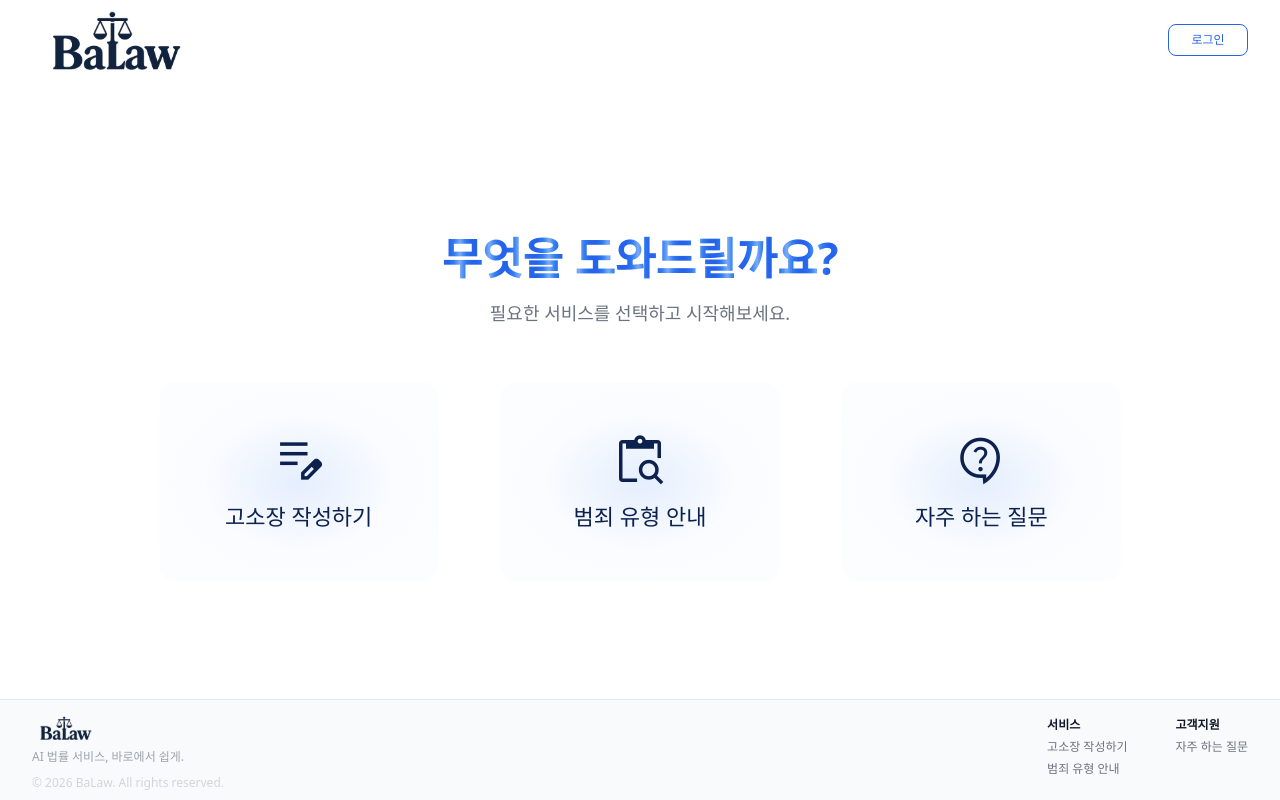
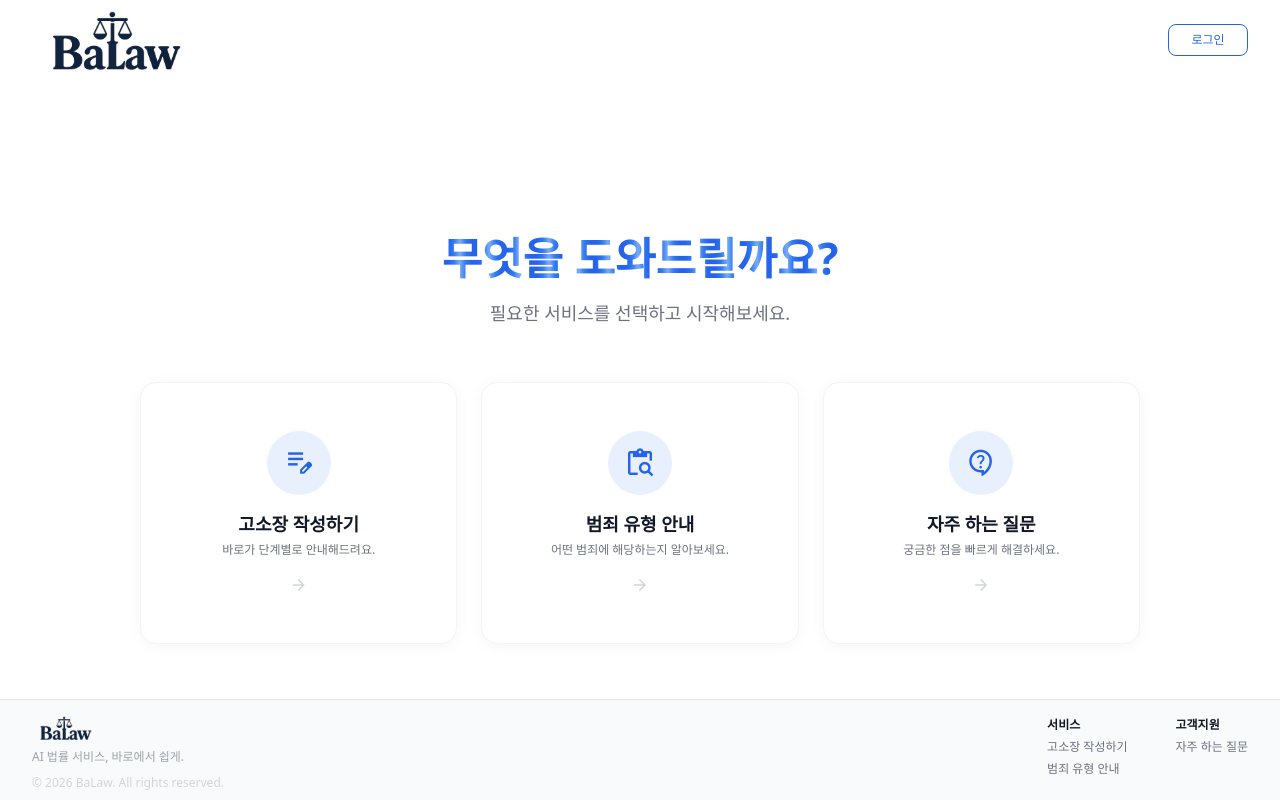
Before and after one commit to capston-design-baro/Baro-Front, a React (Vite) app: page / in a window 1280 px wide. Built offline with nearby package versions, Linux system fonts and the light colour scheme; no server answers; a web font is replaced by a local one.

Commit message:
[Design] 서비스 카드 디자인 변경

```diff
--- a/src/shared/ui/ServiceCard.tsx
+++ b/src/shared/ui/ServiceCard.tsx
@@ -1,9 +1,3 @@
-/**
- * ServiceCard 컴포넌트
- * ----------------------
- * - 서비스 아이콘 + 제목 표시
- * - 클릭 시 onClick(service) 호출
- */
 import React from 'react';
 
 import type { Service, ServiceClickHandler } from '@/features/home/types/service';
@@ -19,56 +13,41 @@ const ServiceCard: React.FC<ServiceCardProps> = ({ service, onClick }) => (
     onClick={() => onClick?.(service)}
     aria-label={`${service.title} 서비스로 이동`}
     className={[
-      // layout
-      'group inline-flex items-center justify-center',
-      'h-30 w-full max-w-70 sm:h-40 md:h-50',
-      'rounded-400',
-
-      // ghost base
-      'from-primary-100/30 via-primary-50/10 to-primary-0/10 bg-radial',
-      'shadow-[inset_0_1px_2px_rgba(255,255,255,0.1)]',
-      'border border-white/50',
-      'backdrop-blur-md',
-      'text-primary-700',
-
-      // transition
+      'group relative flex w-full max-w-80 flex-col items-center text-center',
+      'rounded-[16px] bg-white px-6 py-10 sm:px-8 sm:py-12',
+      'shadow-[0_2px_16px_rgba(0,0,0,0.04)]',
+      'border border-neutral-100',
       'transition-all duration-300 ease-out',
-
-      // hover
-      'hover:ring-primary-100/30 hover:ring-2 hover:ring-offset-0',
-      'hover:border-white/40',
-
-      // focus
-      'focus-visible:ring-primary-100/30 focus-visible:ring-2 focus-visible:outline-none',
+      'hover:-translate-y-1 hover:shadow-[0_8px_30px_rgba(37,99,235,0.08)]',
+      'hover:border-primary-100',
+      'focus-visible:ring-primary-200 focus-visible:ring-2 focus-visible:outline-none',
     ].join(' ')}
   >
-    <div className="flex flex-col items-center gap-2 text-center sm:gap-3">
-      {/* 아이콘 */}
+    {/* 아이콘 */}
+    <div className="bg-primary-0 group-hover:bg-primary-50 mb-4 flex h-16 w-16 items-center justify-center rounded-full transition-colors duration-300">
       <span
         className={[
           'material-symbols-outlined',
-          '!text-[56px] sm:text-[56px] md:text-[100px] lg:text-[120px]',
-          'text-primary-800',
-          'group-hover:text-primary-400 transition-colors',
+          '!text-[32px]',
+          'text-primary-400',
+          'transition-colors duration-300',
         ].join(' ')}
         aria-hidden
       >
         {service.icon}
       </span>
+    </div>
 
-      {/* 서비스 제목 */}
-      <h3
-        className={[
-          // 텍스트 32px, medium, 중앙, 기본색
-          'text-body-3-regular xl:text-heading-3 md:text-heading-4 sm:text-body-3-regular',
-          'text-primary-800',
-          // hover 시 텍스트 색
-          'group-hover:text-primary-400 transition-colors duration-300',
-        ].join(' ')}
-      >
-        {service.title}
-      </h3>
-    </div>
+    {/* 서비스 제목 */}
+    <h3 className="text-body-1-bold mb-1 text-neutral-900">{service.title}</h3>
+
+    {/* 서비스 설명 */}
+    <p className="text-detail-regular mb-4 text-neutral-500">{service.description}</p>
+
+    {/* 화살표 */}
+    <span className="material-symbols-outlined group-hover:text-primary-400 !text-[20px] text-neutral-300 transition-all duration-300 group-hover:translate-x-1">
+      arrow_forward
+    </span>
   </button>
 );
 
```
